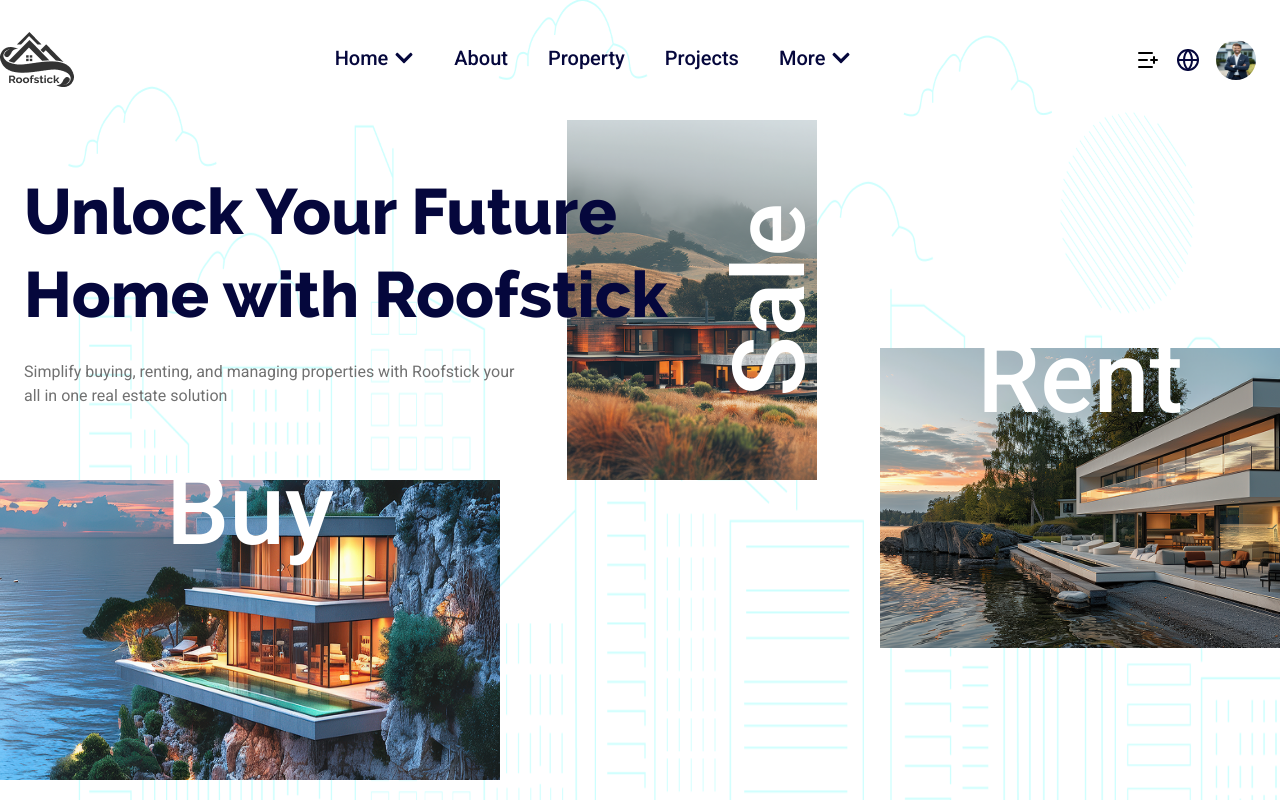
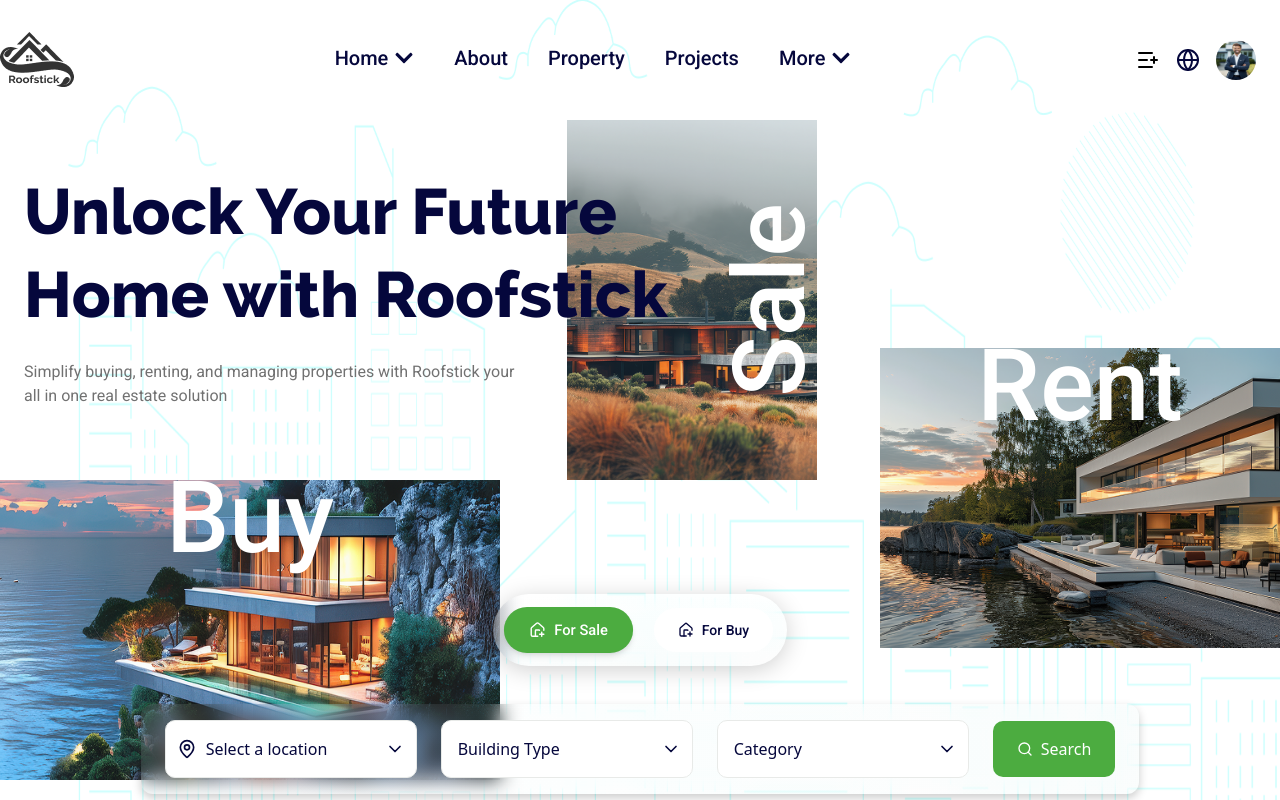
Before and after one commit to Tasniasamia/roofstick_appstick, a Next.js app: page / in a window 1280 px wide. Shown: the top 800 px of the page. Built offline with nearby package versions, Linux system fonts and the light colour scheme.

Commit message:
almost done

```diff
--- a/app/globals.css
+++ b/app/globals.css
@@ -112,7 +112,7 @@ padding:0 8px
   @apply w-[777px] h-[360px] absolute bottom-[148px] left-0;
 }
 h1.hero-img1-text{
-  @apply text-[128px]  font-medium w-fit h-fit text-white m-0 p-0 leading-[95px]  absolute text-center right-1/2 translate-x-1/2 top-0 z-30;
+  @apply text-[128px]  font-medium w-fit h-fit text-white m-0 p-0 leading-[95px]  absolute text-center right-1/2 translate-x-1/2 top-1 z-30;
 }
 .hero-img1-img{
   @apply w-full h-full z-20 absolute object-fill;
@@ -133,7 +133,7 @@ div.hero-img3{
   @apply w-[653px] h-[365px] absolute bottom-[354px] right-0
 }
 h1.hero-img3-text{
-  @apply text-[128px]  font-medium w-fit h-fit text-white m-0 p-0 leading-[95px]  absolute text-center right-1/2 translate-x-1/2 top-0 z-30
+  @apply text-[128px]  font-medium w-fit h-fit text-white m-0 p-0 leading-[95px]  absolute text-center right-1/2 translate-x-1/2 top-1 z-30
 }
 img.hero-img3-img{
   @apply w-full h-full z-20 absolute object-cover
@@ -146,7 +146,7 @@ img.hero-img3-img{
     @apply w-[720px] h-[360px] absolute bottom-[148px] left-0;
   }
   h1.hero-img1-text{
-    @apply text-[128px]  font-medium w-fit h-fit text-white m-0 p-0 leading-[95px]  absolute text-center right-1/2 translate-x-1/2 top-0 z-30;
+    @apply text-[128px]  font-medium w-fit h-fit text-white m-0 p-0 leading-[95px]  absolute text-center right-1/2 translate-x-1/2 top-1 z-30;
   }
   .hero-img1-img{
     @apply w-full h-full z-20 absolute object-fill
@@ -165,7 +165,7 @@ img.hero-img3-img{
     @apply w-[600px] h-[365px] absolute bottom-[340px] right-0
   }
   h1.hero-img3-text{
-    @apply text-[128px]  font-medium w-fit h-fit text-white m-0 p-0 leading-[95px]  absolute text-center right-1/2 translate-x-1/2 top-0 z-30
+    @apply text-[128px]  font-medium w-fit h-fit text-white m-0 p-0 leading-[95px]  absolute text-center right-1/2 translate-x-1/2 top-1 z-30
   }
   .hero-img3-img{
     @apply w-full h-full z-20 absolute object-cover
@@ -178,7 +178,7 @@ img.hero-img3-img{
       @apply w-[680px] h-[360px] absolute bottom-[148px] left-0;
     }
     h1.hero-img1-text{
-      @apply text-[128px]  font-medium w-fit h-fit text-white m-0 p-0 leading-[95px]  absolute text-center right-1/2 translate-x-1/2 top-0 z-30;
+      @apply text-[128px]  font-medium w-fit h-fit text-white m-0 p-0 leading-[95px]  absolute text-center right-1/2 translate-x-1/2 top-1 z-30;
     }
     .hero-img1-img{
       @apply w-full h-full z-20 absolute object-fill
@@ -198,7 +198,7 @@ img.hero-img3-img{
       @apply w-[580px] h-[365px] absolute bottom-60 right-0
     }
     h1.hero-img3-text{
-      @apply text-[128px]  font-medium w-fit h-fit text-white m-0 p-0 leading-[95px]  absolute text-center right-1/2 translate-x-1/2 top-0 z-30
+      @apply text-[128px]  font-medium w-fit h-fit text-white m-0 p-0 leading-[95px]  absolute text-center right-1/2 translate-x-1/2 top-1 z-30
     }
     .hero-img3-img{
       @apply w-full h-full z-20 absolute object-cover
@@ -212,7 +212,7 @@ img.hero-img3-img{
         @apply w-[600px] h-[360px] absolute bottom-[148px] left-0;
       }
       h1.hero-img1-text{
-        @apply text-[128px]  font-medium w-fit h-fit text-white m-0 p-0 leading-[95px]  absolute text-center right-1/2 translate-x-1/2 top-0 z-30;
+        @apply text-[128px]  font-medium w-fit h-fit text-white m-0 p-0 leading-[95px]  absolute text-center right-1/2 translate-x-1/2 top-1 z-30;
       }
       .hero-img1-img{
         @apply w-full h-full z-20 absolute object-fill
@@ -231,7 +231,7 @@ img.hero-img3-img{
         @apply w-[500px] h-[365px] absolute bottom-60 right-0
       }
       h1.hero-img3-text{
-        @apply text-[128px]  font-medium w-fit h-fit text-white m-0 p-0 leading-[95px]  absolute text-center right-1/2 translate-x-1/2 top-0 z-30
+        @apply text-[128px]  font-medium w-fit h-fit text-white m-0 p-0 leading-[95px]  absolute text-center right-1/2 translate-x-1/2 top-1 z-30
       }
       .hero-img3-img{
         @apply w-full h-full z-20 absolute object-cover
@@ -264,7 +264,7 @@ img.hero-img3-img{
           @apply w-[500px] h-[300px] absolute bottom-[300px] left-0;
         }
         h1.hero-img1-text{
-          @apply text-[100px]  font-medium w-fit h-fit text-white m-0 p-0 leading-[95px]  absolute text-center right-1/2 translate-x-1/2 top-[-18px] z-30;
+          @apply text-[100px]  font-medium w-fit h-fit text-white m-0 p-0 leading-[95px]  absolute text-center right-1/2 translate-x-1/2 top-[-10px] z-30;
         }
         .hero-img1-img{
           @apply w-full h-full z-20 absolute object-fill
@@ -283,7 +283,7 @@ img.hero-img3-img{
           @apply w-[400px] h-[300px] absolute bottom-[40%] right-0
         }
         h1.hero-img3-text{
-          @apply text-[100px]  font-medium w-fit h-fit text-white m-0 p-0 leading-[95px]  absolute text-center right-1/2 translate-x-1/2 top-[-18px] z-30
+          @apply text-[100px]  font-medium w-fit h-fit text-white m-0 p-0 leading-[95px]  absolute text-center right-1/2 translate-x-1/2 top-[-10px] z-30
         }
         .hero-img3-img{
           @apply w-full h-full z-20 absolute object-cover
@@ -303,7 +303,7 @@ img.hero-img3-img{
           @apply w-[420px] h-[260px] absolute bottom-[300px] left-0;
         }
         h1.hero-img1-text{
-          @apply text-[100px]  font-medium w-fit h-fit text-white m-0 p-0 leading-[95px]  absolute text-center right-1/2 translate-x-1/2 top-[-18px] z-30;
+          @apply text-[100px]  font-medium w-fit h-fit text-white m-0 p-0 leading-[95px]  absolute text-center right-1/2 translate-x-1/2 top-[-10px] z-30;
         }
         .hero-img1-img{
           @apply w-full h-full z-20 absolute object-fill
@@ -322,7 +322,7 @@ img.hero-img3-img{
           @apply w-[360px] h-[280px] absolute bottom-[40%] right-0
         }
         h1.hero-img3-text{
-          @apply text-[100px]  font-medium w-fit h-fit text-white m-0 p-0 leading-[95px]  absolute text-center right-1/2 translate-x-1/2 top-[-18px] z-30
+          @apply text-[100px]  font-medium w-fit h-fit text-white m-0 p-0 leading-[95px]  absolute text-center right-1/2 translate-x-1/2 top-[-10px] z-30
         }
         .hero-img3-img{
           @apply w-full h-full z-20 absolute object-cover
@@ -369,7 +369,7 @@ img.hero-img3-img{
 
       @media (max-width:1023px) and (min-width:767px) {
         .hero-img1{
-          @apply w-[200px] h-[300px] absolute bottom-[50px] left-0;
+          @apply w-[200px] h-[300px] absolute bottom-[120px] left-0;
         }
         h1.hero-img1-text{
           @apply absolute top-1/2 -right-2.5 -translate-y-1/2
@@ -389,10 +389,10 @@ img.hero-img3-img{
         -rotate-90  text-white  font-medium text-[60px] leading-[95px] tracking-[0] not-italic z-30 text-center m-0 p-0;
         }
         div.hero-img3{
-          @apply w-[200px] h-[300px]  absolute bottom-[10%] right-0
+          @apply w-[200px] h-[300px]  absolute bottom-[40%] right-0
         }
         h1.hero-img3-text{
-          @apply absolute top-1/2 right-0 -translate-y-1/2 -rotate-90  text-white  font-medium text-[60px] leading-[95px] tracking-[0] not-italic z-30 text-center m-0 p-0;
+          @apply absolute top-1/2 right-[-34px] -translate-y-1/2 -rotate-90  text-white  font-medium text-[60px] leading-[95px] tracking-[0] not-italic z-30 text-center m-0 p-0;
         }
         .hero-img3-img{
           @apply w-full h-full z-20 absolute object-cover
@@ -434,3 +434,24 @@ img.hero-img3-img{
       }
 
 }
+
+
+
+.tab{
+  border-radius: 40px;
+background: linear-gradient(180deg, rgba(255, 255, 255, 0.06) 0%, rgba(217, 217, 217, 0.06) 100%);
+box-shadow: 0 4px 25px -1px rgba(0, 0, 0, 0.20);
+backdrop-filter: blur(10px);
+}
+.tab-content{
+border-radius: 12px;
+background: linear-gradient(90deg, rgba(255, 255, 255, 0.06) 0%, rgba(217, 217, 217, 0.06) 100%);
+box-shadow: 0 4px 10px 0 rgba(0, 0, 0, 0.20);
+backdrop-filter: blur(10px);
+}
+
+.tab-content-grid{
+border-radius: 10px;
+border: 1px solid var(--Broder, #E8EAE8);
+background: var(--Inner, #FFF);
+}
--- a/components/(site)/home1/hero.tsx
+++ b/components/(site)/home1/hero.tsx
@@ -1,7 +1,49 @@
+"use client";
+import { LocationDropdown } from "@/components/common/select";
+import { HousePlus, Search } from "lucide-react";
 import Image from "next/image";
-import React from "react";
+import React, { useState } from "react";
+import { MapPin } from "lucide-react";
 
 const HeroSection1 = () => {
+  const [tab, setTab] = useState("sale");
+  const locations = [
+    { value: "", label: "Select a location" },
+    { value: "new-york", label: "New York" },
+    { value: "los-angeles", label: "Los Angeles" },
+    { value: "chicago", label: "Chicago" },
+    { value: "houston", label: "Houston" },
+    { value: "phoenix", label: "Phoenix" },
+    { value: "philadelphia", label: "Philadelphia" },
+    { value: "san-antonio", label: "San Antonio" },
+    { value: "san-diego", label: "San Diego" },
+    { value: "dallas", label: "Dallas" },
+  ];
+  const buliding = [
+    { value: "", label: "Building Type" },
+    { value: "new-york", label: "New York" },
+    { value: "los-angeles", label: "Los Angeles" },
+    { value: "chicago", label: "Chicago" },
+    { value: "houston", label: "Houston" },
+    { value: "phoenix", label: "Phoenix" },
+    { value: "philadelphia", label: "Philadelphia" },
+    { value: "san-antonio", label: "San Antonio" },
+    { value: "san-diego", label: "San Diego" },
+    { value: "dallas", label: "Dallas" },
+  ];
+  const Category = [
+    { value: "", label: "Category" },
+    { value: "new-york", label: "New York" },
+    { value: "los-angeles", label: "Los Angeles" },
+    { value: "chicago", label: "Chicago" },
+    { value: "houston", label: "Houston" },
+    { value: "phoenix", label: "Phoenix" },
+    { value: "philadelphia", label: "Philadelphia" },
+    { value: "san-antonio", label: "San Antonio" },
+    { value: "san-diego", label: "San Diego" },
+    { value: "dallas", label: "Dallas" },
+  ];
+  const handleSubmit = () => {};
   return (
     <>
       <Image
@@ -12,19 +54,85 @@ const HeroSection1 = () => {
         className="absolute inset-0 lg:h-[1080px] md:h-[700px] h-full  w-full "
         priority
       />
-      <div className="relative w-full lg:h-[1080px] md:h-[700px] h-full">
+      <div className="relative w-full lg:h-[1080px] md:h-[850px] h-full">
         <div className="hero-wrapper">
           <div className="max-w-[1320px] mx-auto pt-[120px] z-50 relative">
             <h1 className="text-primary xl:text-[64px] sm:text-[50px] text-[32px] font-raleway xl:leading-[130%] leading-[120%] lg:pt-[50px] 2xl:pt-[120px] font-extrabold sm:text-start text-center">
-              Unlock Your Future <br className="sm:block hidden"/> Home with Roofstick
+              Unlock Your Future <br className="sm:block hidden" /> Home with
+              Roofstick
             </h1>
             <p className="lg:text-[#717171] md:text-[#05073C] text-[#717171] mt-6 text-base font-roboto xl:w-[491px] lg:w-[380px] sm:w-[400px] sm:text-start text-center lg:font-normal font-medium">
               Simplify buying, renting, and managing properties with Roofstick
               your all in one real estate solution
             </p>
 
-             {/* tab */}
+            {/* tab */}
+            <div className="md:pt-[186px]  pb-[100px] pt-[50px] flex flex-col items-center">
+              <div className="tab p-3.5 flex sm:flex-nowrap flex-wrap gap-6 items-center">
+                <button
+                  onClick={() => setTab("sale")}
+                  className={`flex gap-2 cursor-pointer sm:w-fit w-full justify-center items-center font-roboto font-medium px-6 py-3 rounded-[40px] text-sm transition-all duration-300 ${
+                    tab === "sale"
+                      ? "bg-[#4CAC40] text-white shadow-md scale-105"
+                      : "bg-white text-[#05073C] hover:bg-gray-50"
+                  }`}
+                >
+                  <HousePlus
+                    size={16}
+                    className={`${
+                      tab === "sale" ? "text-white" : "text-[#05073C]"
+                    }`}
+                  />
+                  <span>For Sale</span>
+                </button>
 
+                <button
+                  onClick={() => setTab("buy")}
+                  className={`flex gap-2 cursor-pointer sm:w-fit w-full justify-center items-center font-roboto font-medium px-6 py-3 rounded-[40px] text-sm transition-all duration-300 ${
+                    tab === "buy"
+                      ? "bg-[#4CAC40] text-white shadow-md scale-105"
+                      : "bg-white text-[#05073C] hover:bg-gray-50"
+                  }`}
+                >
+                  <HousePlus
+                    size={16}
+                    className={`${
+                      tab === "buy" ? "text-white" : "text-[#05073C]"
+                    }`}
+                  />
+                  <span>For Buy</span>
+                </button>
+              </div>
+              <form
+                onSubmit={handleSubmit}
+                className="tab-content lg:flex grid sm:grid-cols-2  items-center gap-6  px-6 py-4 mt-[38px]"
+              >
+                <LocationDropdown
+                  customClass="w-[252px]"
+                  Icon={MapPin}
+                  isIcon={true}
+                  options={locations}
+                  name="location"
+                  placeholder="Select a Location"
+                />
+                <LocationDropdown
+                  customClass="w-[252px]"
+                  options={buliding}
+                  name="bulidng_type"
+                  placeholder="Building Type"
+                />
+                <LocationDropdown
+                  customClass="w-[252px]"
+                  options={Category}
+                  name="category"
+                  placeholder="Category"
+                />
+                <button className="px-6 py-4 cursor-pointer flex justify-center gap-2 items-center text-base text-white bg-[#4CAC40] rounded-[10px]">
+                  <Search size={16} />
+                  <span>Search</span>
+                </button>
+              </form>
+            </div>
           </div>
 
           <div className="hero-img1">
--- /dev/null
+++ b/components/common/select.tsx
@@ -0,0 +1,46 @@
+"use client";
+import { ChevronDown } from "lucide-react";
+
+
+interface LocationDropdownProps {
+  name:string,
+  placeholder:string,
+  options:{value:string,label:string}[]
+  isIcon?: boolean;
+  customClass?: string;
+  Icon?: React.ElementType; // icon prop টাইপ হিসেবে component পাঠাবে
+}
+export function LocationDropdown({
+  options,
+  customClass = "",
+  Icon,
+  isIcon,
+  name,
+  placeholder
+}: LocationDropdownProps) {
+  return (
+    <div className="relative">
+      <div className="relative">
+        {isIcon && Icon && (
+          <Icon className="absolute left-3 top-1/2 -translate-y-1/2 w-5 h-5 text-[#05073C] pointer-events-none" />
+        )}
+
+        <select
+        name={name}
+          className={` ${customClass} ${
+            isIcon ? "ps-10" : ""
+          } p-4 focus:outline-none appearance-none bg-white tab-content-grid text-[#05073C] font-medium  focus:border-transparent transition-all cursor-pointer`}
+        >
+
+          {options?.map((location:{value:string,label:string}) => (
+            <option key={location.value} value={location.value}>
+              {location.label}
+            </option>
+          ))}
+        </select>
+
+        <ChevronDown className="absolute right-3 top-1/2 transform -translate-y-1/2 w-5 h-5 text-[#05073C] pointer-events-none" />
+      </div>
+    </div>
+  );
+}
```
